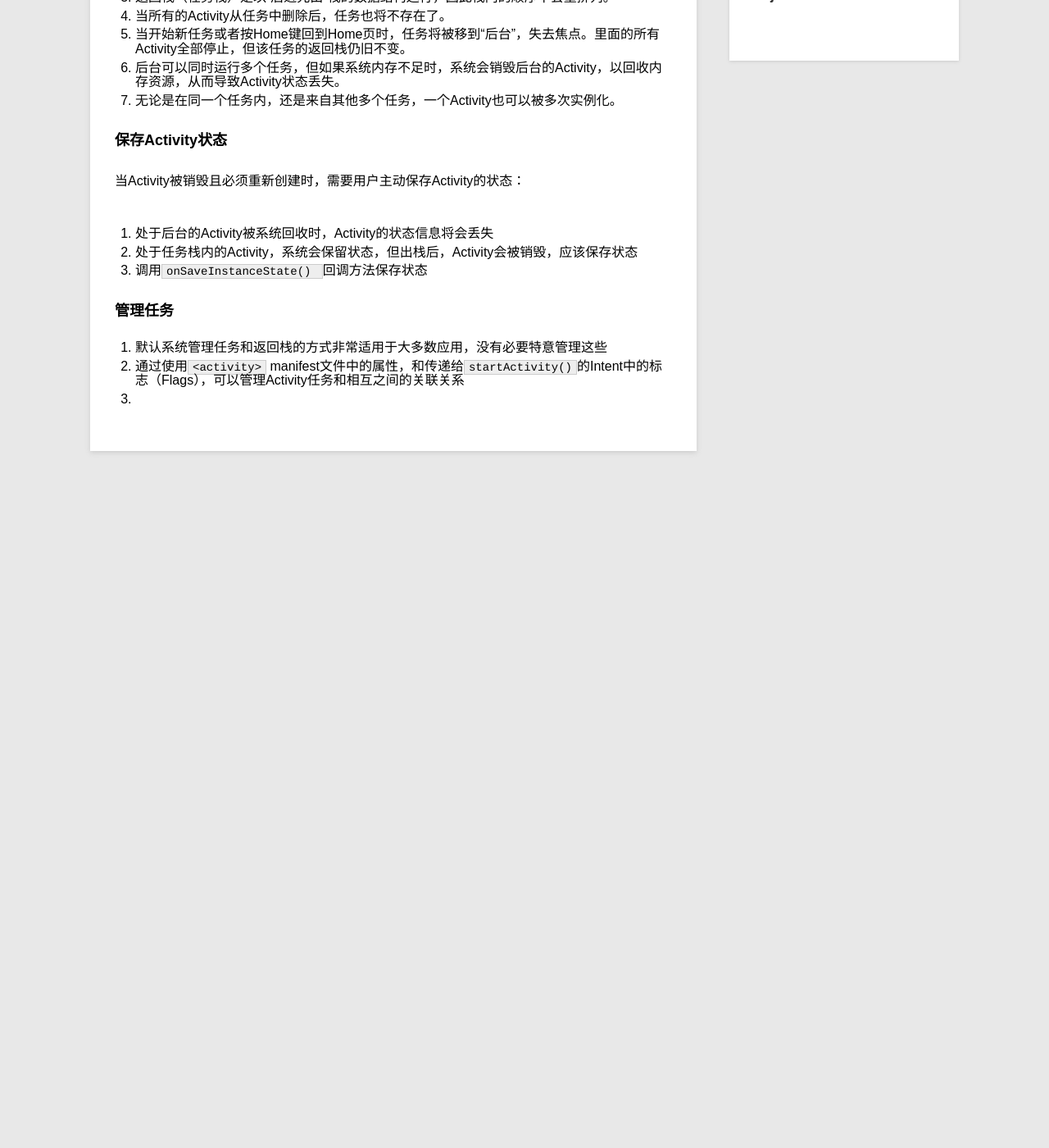
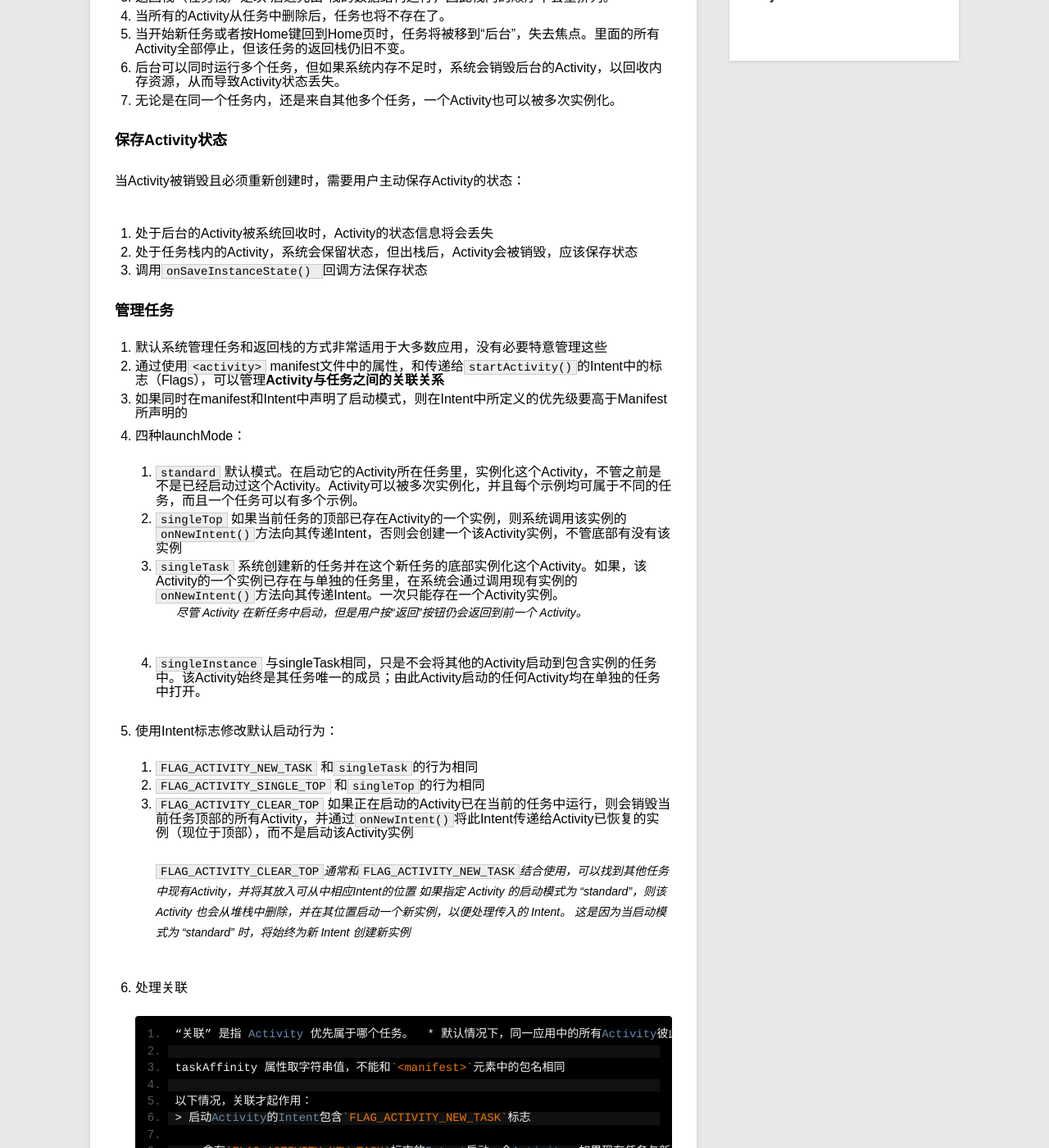
Before and after one commit to zuoqx/zuoqx.github.com, a Jekyll site: the page built from _posts/blog/2016-04-27-Android 启动模式.md, in a window 1280 px wide and 1400 px high, scrolled down 496 px. Shown: the whole window at 82% size. Built offline with Jekyll 4.4.1, drawn with Linux system fonts in a browser that asks for light colours; comment, search, counter and statistics services are not loaded; before the commit the page ends 1126 px from its top, so only the background shows below that; some of the changed text lies outside the part shown.

Commit message:
update file

```diff
--- a/_posts/blog/2016-04-27-Android 启动模式.md
+++ b/_posts/blog/2016-04-27-Android 启动模式.md
@@ -29,5 +29,63 @@ category: blog
 ### 管理任务
 
 1. 默认系统管理任务和返回栈的方式非常适用于大多数应用，没有必要特意管理这些
-2. 通过使用`<activity>` manifest文件中的属性，和传递给`startActivity()`的Intent中的标志（Flags），可以管理Activity任务和相互之间的关联关系
-3.
+2. 通过使用`<activity>` manifest文件中的属性，和传递给`startActivity()`的Intent中的标志（Flags），可以管理**Activity与任务之间的关联关系**
+3. 如果同时在manifest和Intent中声明了启动模式，则在Intent中所定义的优先级要高于Manifest所声明的
+4. 四种launchMode：
+
+    * `standard`  默认模式。在启动它的Activity所在任务里，实例化这个Activity，不管之前是不是已经启动过这个Activity。Activity可以被多次实例化，并且每个示例均可属于不同的任务，而且一个任务可以有多个示例。
+    * `singleTop` 如果当前任务的顶部已存在Activity的一个实例，则系统调用该实例的`onNewIntent()`方法向其传递Intent，否则会创建一个该Activity实例，不管底部有没有该实例
+    * `singleTask` 系统创建新的任务并在这个新任务的底部实例化这个Activity。如果，该Activity的一个实例已存在与单独的任务里，在系统会通过调用现有实例的`onNewIntent()`方法向其传递Intent。一次只能存在一个Activity实例。
+    >  尽管 Activity 在新任务中启动，但是用户按“返回”按钮仍会返回到前一个 Activity。
+    >
+    * `singleInstance` 与singleTask相同，只是不会将其他的Activity启动到包含实例的任务中。该Activity始终是其任务唯一的成员；由此Activity启动的任何Activity均在单独的任务中打开。
+5. 使用Intent标志修改默认启动行为：
+
+    * `FLAG_ACTIVITY_NEW_TASK` 和`singleTask`的行为相同
+    * `FLAG_ACTIVITY_SINGLE_TOP` 和`singleTop`的行为相同
+    * `FLAG_ACTIVITY_CLEAR_TOP` 如果正在启动的Activity已在当前的任务中运行，则会销毁当前任务顶部的所有Activity，并通过`onNewIntent()`将此Intent传递给Activity已恢复的实例（现位于顶部），而不是启动该Activity实例
+
+    >  `FLAG_ACTIVITY_CLEAR_TOP`通常和`FLAG_ACTIVITY_NEW_TASK`结合使用，可以找到其他任务中现有Activity，并将其放入可从中相应Intent的位置
+    >  如果指定 Activity 的启动模式为 "standard"，则该 Activity 也会从堆栈中删除，并在其位置启动一个新实例，以便处理传入的 Intent。 这是因为当启动模式为 "standard" 时，将始终为新 Intent 创建新实例
+
+6. 处理关联
+
+        “关联” 是指 Activity 优先属于哪个任务。
+    * 默认情况下，同一应用中的所有Activity彼此关联，所有Activity都优先位于相同任务中，默认的关联任务名称是应用的包名
+    * 在不同应用中定义的Activity可以共享关联，也可以在同一应用中的Activity分配不同的任务关联
+    * 使用`<activity>`元素`taskAffinity`属性修改任何给定Activity的关联
+
+        taskAffinity 属性取字符串值，不能和`<manifest>`元素中的包名相同
+
+        以下情况，关联才起作用：
+        > 启动Activity的Intent包含`FLAG_ACTIVITY_NEW_TASK`标志
+
+            含有`FLAG_ACTIVITY_NEW_TASK`标志的Intent启动一个Activity，如果现有任务与新Activity具有相同关联，则会将Activity启动到该任务中，否则新建一个任务，这和`singleTask`启动模式一样
+        > Activity将其`allowTaskReparenting`属性值设为true
+
+            在这种情况下，Activity 可以从其启动的任务移动到与其具有关联的任务（如果该任务出现在前台）。
+
+7. 清理返回栈
+
+        如果用户长时间离开任务，系统会清除除根任务外的素有Activity任务。用户再次返回时，仅恢复根Activity
+
+    以下Activity方法可以修改这种行为：
+
+    * `alwaysRetainTaskState`
+    > 如果在任务的根Activity中将此属性设置为"true"，即使在很长一段时间后，任务仍将所有 Activity 保留在其堆栈中。
+    * `clearTaskOnLaunch`
+    > 如果在任务的根 Activity 中将此属性设置为 "true"，则每当用户离开任务然后返回时，系统都会将堆栈清除到只剩下根 Activity。 它与 alwaysRetainTaskState 正好相反。 即使只离开任务片刻时间，用户也始终会返回到任务的初始状态。
+    * `finishOnTaskLaunch`
+    > 类似于clearTaskOnLaunch，但它对单个Activity起作用，而非整个任务。 此外，它还有可能会导致任何Activity停止，包括根Activity。 设置为 "true" 时，Activity 仍是任务的一部分，但是仅限于当前会话。如果用户离开然后返回任务，则任务将不复存在。
+
+8. 启动任务
+
+    通过为Activity提供一个以`android.intent.action.MAIN`为action、以`android.intent.category.LAUNCHER`为指定类别的Intent 过滤器，就可以将该Activity设置为任务的入口点。 例如：
+
+           <activity ... >
+            <intent-filter ... >
+                <action android:name="android.intent.action.MAIN" />
+                <category android:name="android.intent.category.LAUNCHER" />
+            </intent-filter>
+            ...
+           </activity>
```
